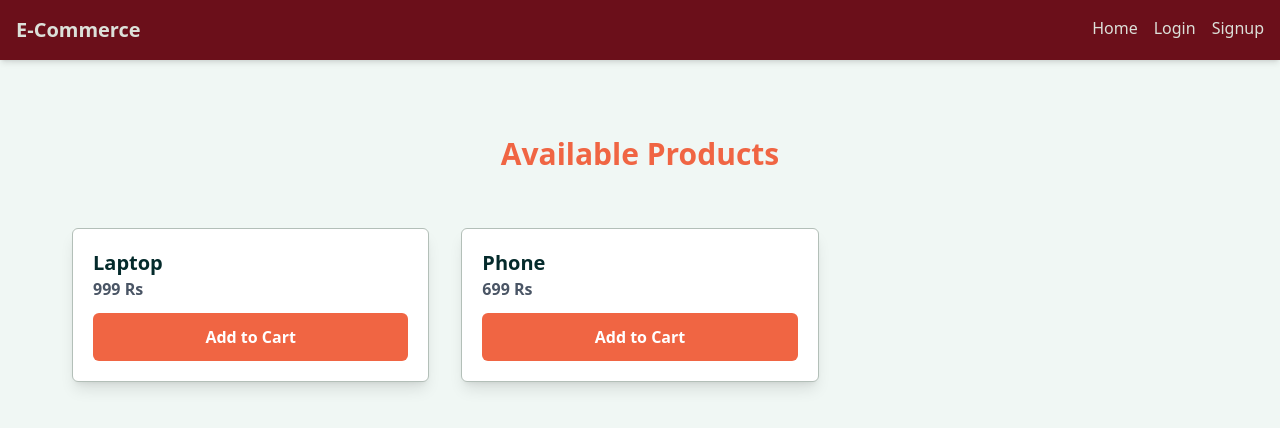
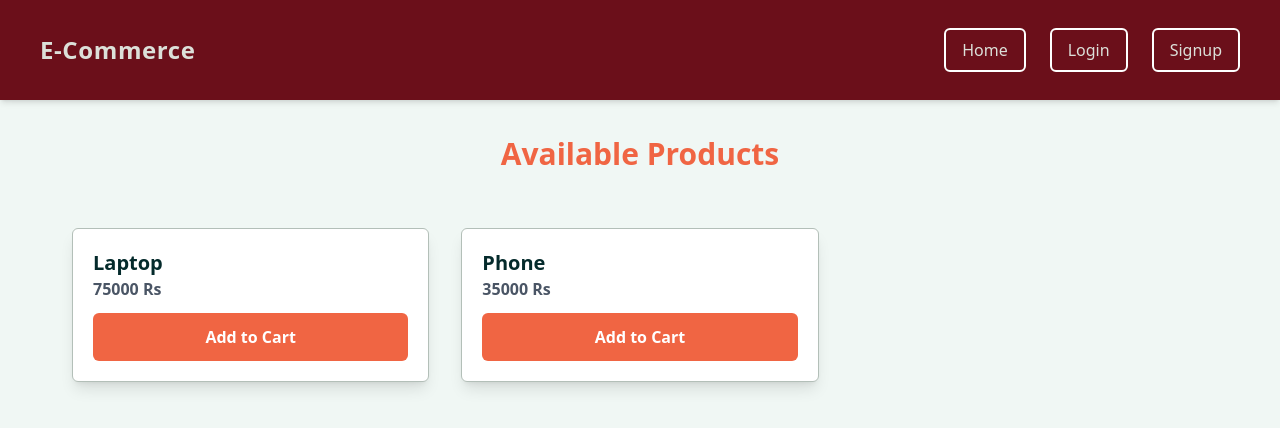
Before and after one commit to 2200031995sanjay/E-Commerce-Website, a React (Vite) app in the folder e-commerce/: page / in a window 1280 px wide. Shown: the top 428 px of the page. Built offline with nearby package versions, Linux system fonts and the light colour scheme; no server answers.

Commit message:
commit
updated metatags

```diff
--- a/e-commerce/index.html
+++ b/e-commerce/index.html
@@ -2,12 +2,33 @@
 <html lang="en">
   <head>
     <meta charset="UTF-8" />
+    <meta name="viewport" content="width=device-width, initial-scale=1.0" />
+
+    <!-- SEO Meta Tags -->
+    <meta name="description" content="An advanced E-commerce website with seamless cart management and user authentication." />
+    <meta name="keywords" content="E-commerce, Shopping, Online Store, React, Cart Management" />
+    <meta name="author" content="Leela Sanjay Kumar Velivela" />
+
+    <!-- Open Graph (for social media sharing) -->
+    <meta property="og:title" content="E-commerce Website" />
+    <meta property="og:description" content="A feature-rich E-commerce platform built with React." />
+    <meta property="og:image" content="https://yourwebsite.com/icon.png" />
+    <meta property="og:url" content="https://yourwebsite.com" />
+    <meta property="og:type" content="website" />
+
+    <!-- Twitter Card -->
+    <meta name="twitter:card" content="summary_large_image" />
+    <meta name="twitter:title" content="E-commerce Website" />
+    <meta name="twitter:description" content="A feature-rich E-commerce platform built with React." />
+    <meta name="twitter:image" content="https://yourwebsite.com/icon.png" />
+
+    <!-- Favicon -->
+    <link rel="icon" type="image/png" href="./src/assets/favicon.png" />
+
     <link rel="stylesheet" href="./src/index.css">
-    <meta name="viewport" content="width=device-width, initial-scale=1.0" />
     <title>E-commerce Website</title>
   </head>
   <body>
-
     <div id="root"></div>
     <script type="module" src="/src/main.jsx"></script>
   </body>
--- a/e-commerce/package.json
+++ b/e-commerce/package.json
@@ -12,6 +12,7 @@
   "dependencies": {
     "@emotion/react": "^11.14.0",
     "@emotion/styled": "^11.14.0",
+    "@material-tailwind/react": "^2.1.10",
     "@mui/material": "^6.4.5",
     "@tailwindcss/vite": "^4.0.8",
     "firebase": "^11.3.1",
--- a/e-commerce/src/components/Navbar.jsx
+++ b/e-commerce/src/components/Navbar.jsx
@@ -5,22 +5,48 @@ const Navbar = () => {
   const { user, logout, isAdmin } = useAuth();
 
   return (
-    <nav className="fixed top-0 left-0 w-full bg-[#6B0F1A] text-[#DCE0D9] p-4 flex justify-between shadow-md z-10">
-      <Link to="/" className="text-xl font-bold text-[#DCE0D9]">E-Commerce</Link>
-      <div className="flex space-x-4">
-      <Link to="/" className="hover:text-[#FFFFFF]">Home</Link>
-        {user && <Link to="/cart" className="hover:text-[#FFFFFF]">Cart</Link>}
-        {isAdmin && <Link to="/admin" className="hover:text-[#FFFFFF]">Admin</Link>}
+    <nav className="fixed top-0 left-0 w-full length-half bg-[#6B0F1A] text-[#DCE0D9] p-4 shadow-md z-10">
+      <div className="max-w-8xl mx-auto flex justify-between items-center px-6 py-3">
+        {/* Logo */}
+        <Link to="/" className="text-2xl font-extrabold tracking-wide text-[#DCE0D9] hover:text-white transition duration-300">
+          E-Commerce
+        </Link>
+
+        {/* Navigation Links */}
+        <div className="flex items-center gap-6">
+          <Link to="/" className="px-4 py-2 border-2 border-white rounded-md hover:bg-white hover:text-[#6B0F1A] transition duration-300">
+            Home
+          </Link>
+          {user && (
+            <Link to="/cart" className="px-4 py-2 border-2 border-white rounded-md hover:bg-white hover:text-[#6B0F1A] transition duration-300">
+              Cart
+            </Link>
+          )}
+          {isAdmin && (
+            <Link to="/admin" className="px-4 py-2 border-2 border-white rounded-md hover:bg-white hover:text-[#6B0F1A] transition duration-300">
+              Admin
+            </Link>
+          )}
+
+          {/* Authentication Buttons */}
           {user ? (
-          <button onClick={logout} className="hover:text-[#FFFFFF]">
+            <button
+              onClick={logout}
+              className="px-4 py-2 border-2 border-white rounded-md hover:bg-white hover:text-[#6B0F1A] transition duration-300"
+            >
               Logout
             </button>
           ) : (
             <>
-            <Link to="/login" className="hover:text-[#FFFFFF]">Login</Link>
-            <Link to="/signup" className="hover:text-[#FFFFFF]">Signup</Link>
+              <Link to="/login" className="px-4 py-2 border-2 border-white rounded-md hover:bg-white hover:text-[#6B0F1A] transition duration-300">
+                Login
+              </Link>
+              <Link to="/signup" className="px-4 py-2 border-2 border-white rounded-md hover:bg-white hover:text-[#6B0F1A] transition duration-300">
+                Signup
+              </Link>
             </>
           )}
+        </div>
       </div>
     </nav>
   );
--- a/e-commerce/src/context/ProductContext.jsx
+++ b/e-commerce/src/context/ProductContext.jsx
@@ -5,8 +5,8 @@ const ProductContext = createContext();
 // eslint-disable-next-line react/prop-types
 export const ProductProvider = ({ children }) => {
   const [products, setProducts] = useState([
-    { id: 1, name: "Laptop", price: 999 },
-    { id: 2, name: "Phone", price: 699 },
+    { id: 1, name: "Laptop", price: 75000.0 },
+    { id: 2, name: "Phone", price: 35000.0 },
   ]);
 
   const addProduct = (name, price) => {
```
Also changed, not shown: 1 other file (tests, documents, lock files or other folders). Lines whose indentation alone changed are shown as unchanged.
